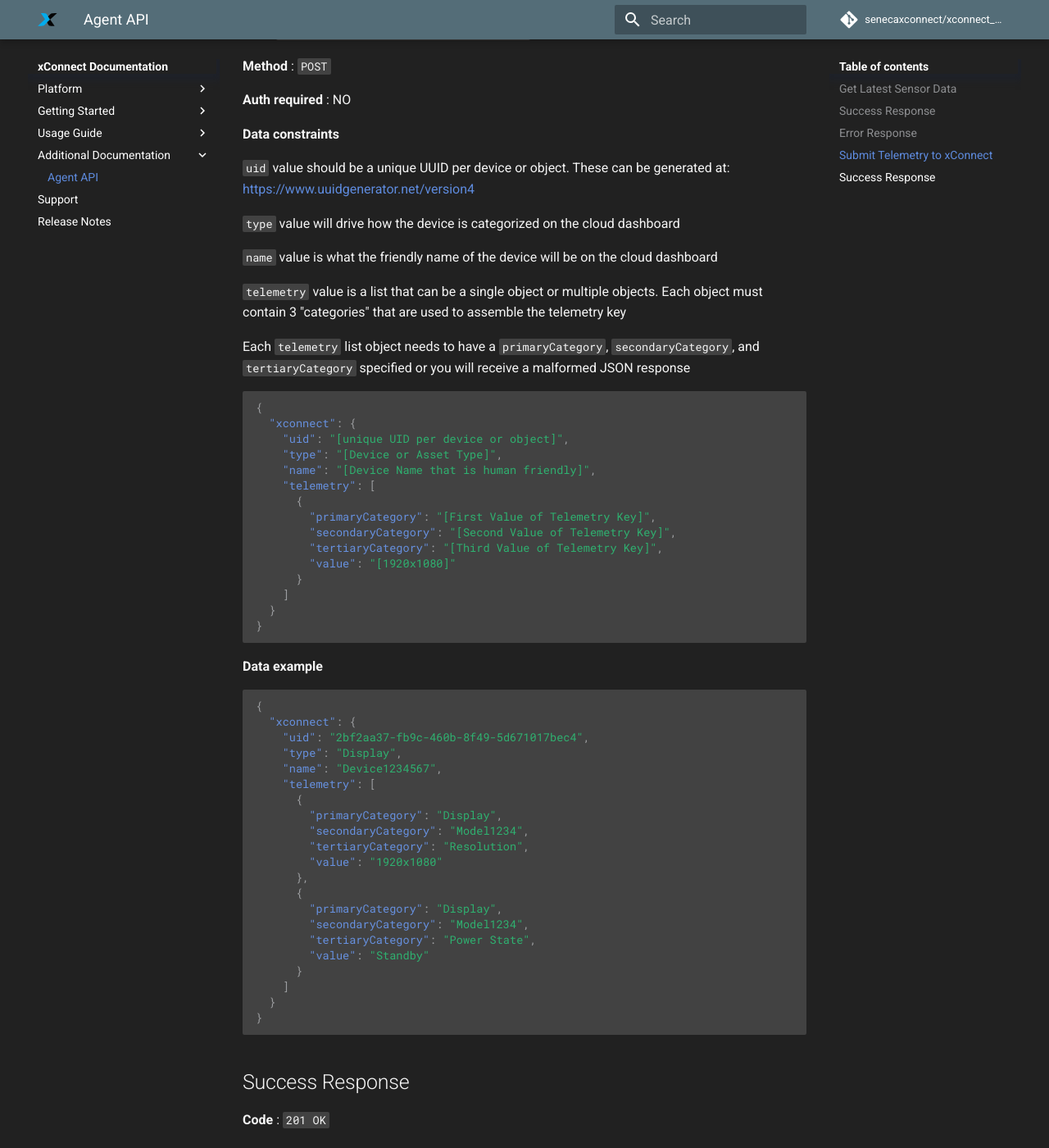
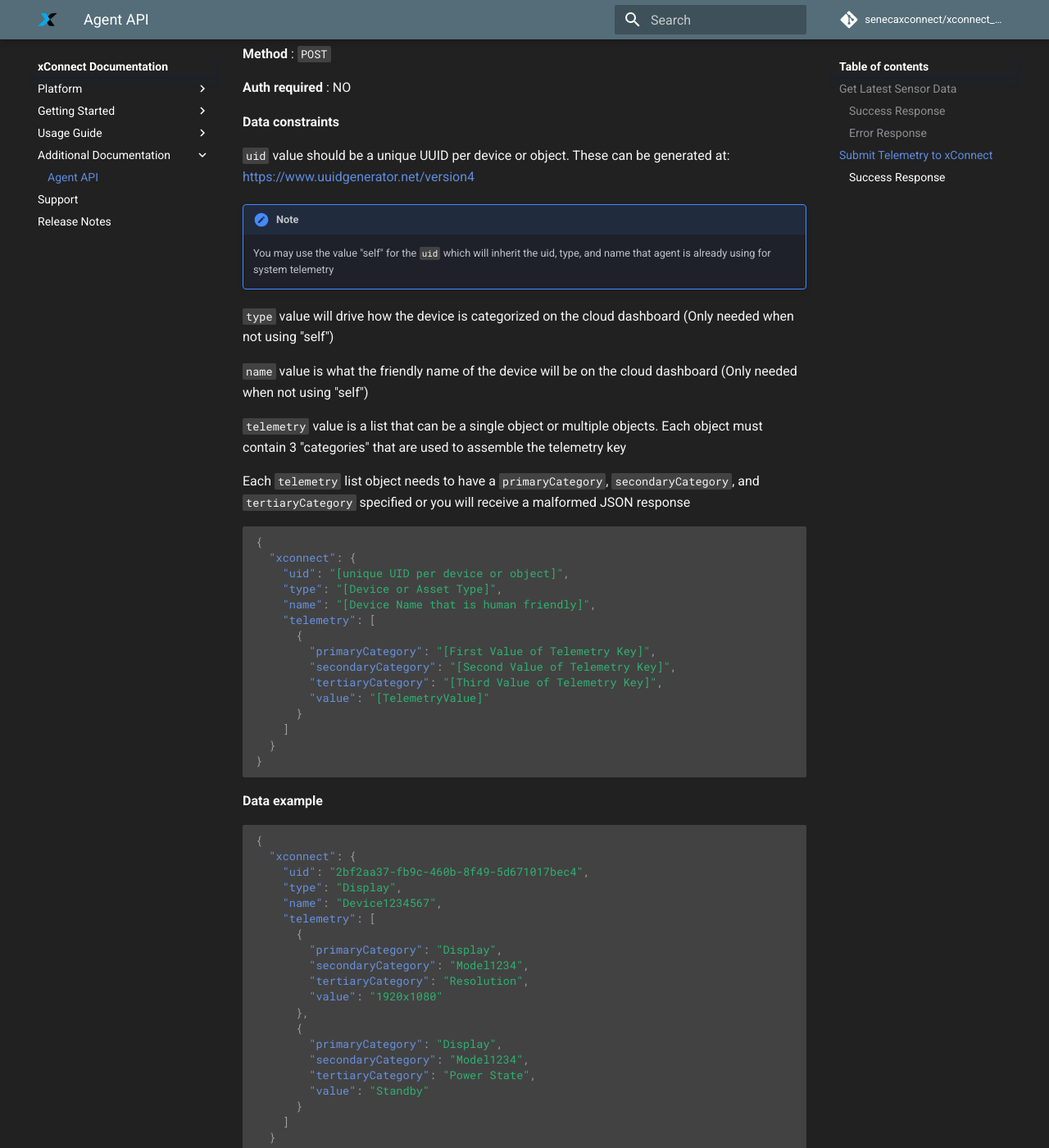
Before and after one commit to senecaxconnect/xconnect_docs, an MkDocs documentation site: the page built from docs/Agent_API.md, in a window 1280 px wide and 1400 px high, scrolled down 1355 px. Shown: the whole window at 82% size. Built offline with MkDocs 1.6.1 and Material for MkDocs 9.7.7, drawn with Linux system fonts in a browser that asks for light colours; comment, search, counter and statistics services are not loaded.

````diff
--- a/docs/Agent_API.md
+++ b/docs/Agent_API.md
@@ -1,9 +1,16 @@
 # Agent API
 The following are endpoints that can be used to interact with the xConnect Agent.
 
-**As of current release, the API is only bound to localhost or 127.0.0.1 and cannot be
-accessed by any other networked machines.** If a remote device needs to access the API, please contact
-support for an HTTPS version of the API.
+
+
+
+!!! note
+    **As of current release, the API is only bound to localhost or 127.0.0.1 and cannot be
+    accessed by any other networked machines.** If a remote device needs to access the API, please contact
+    support for an HTTPS version of the API.
+
+
+
 
 
 ## Get Latest Sensor Data
@@ -16,7 +23,7 @@ Used to collect the latest sensor data from all xConnect Agent sensor points
 
 **Auth required** : NO
 
-## Success Response
+#### Success Response
 
 **Code** : `200 OK`
 
@@ -41,7 +48,7 @@ Used to collect the latest sensor data from all xConnect Agent sensor points
 ]
 ```
 
-## Error Response
+#### Error Response
 
 **Condition** : If route is incorrect, you will receive a not found response.
 
@@ -63,9 +70,13 @@ will consume this object and submit it to the xConnect Gateway and appear on you
 `uid` value should be a unique UUID per device or object. These can be generated at:
 https://www.uuidgenerator.net/version4
 
-`type` value will drive how the device is categorized on the cloud dashboard
+!!! note
+    You may use the value "self" for the `uid` which will inherit the uid, type, and name that agent is
+    already using for system telemetry
 
-`name` value is what the friendly name of the device will be on the cloud dashboard
+`type` value will drive how the device is categorized on the cloud dashboard (Only needed when not using "self")
+
+`name` value is what the friendly name of the device will be on the cloud dashboard (Only needed when not using "self")
 
 `telemetry` value is a list that can be a single object or multiple objects. Each object must contain
 3 "categories" that are used to assemble the telemetry key
@@ -84,7 +95,7 @@ or you will receive a malformed JSON response
         "primaryCategory": "[First Value of Telemetry Key]",
         "secondaryCategory": "[Second Value of Telemetry Key]",
         "tertiaryCategory": "[Third Value of Telemetry Key]",
-        "value": "[1920x1080]"
+        "value": "[TelemetryValue]"
       }
     ]
   }
@@ -117,6 +128,6 @@ or you will receive a malformed JSON response
 }
 ```
 
-## Success Response
+#### Success Response
 
 **Code** : `201 OK`
````
